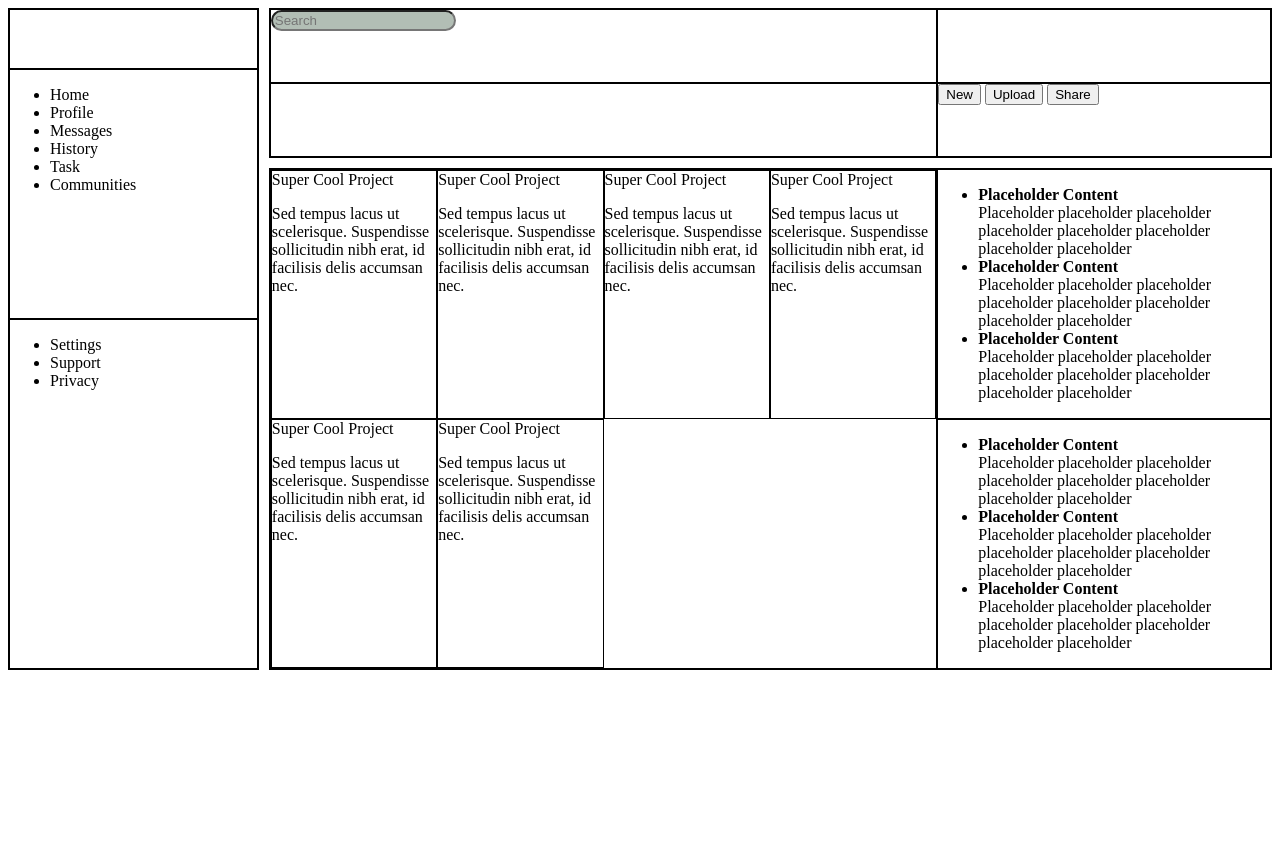
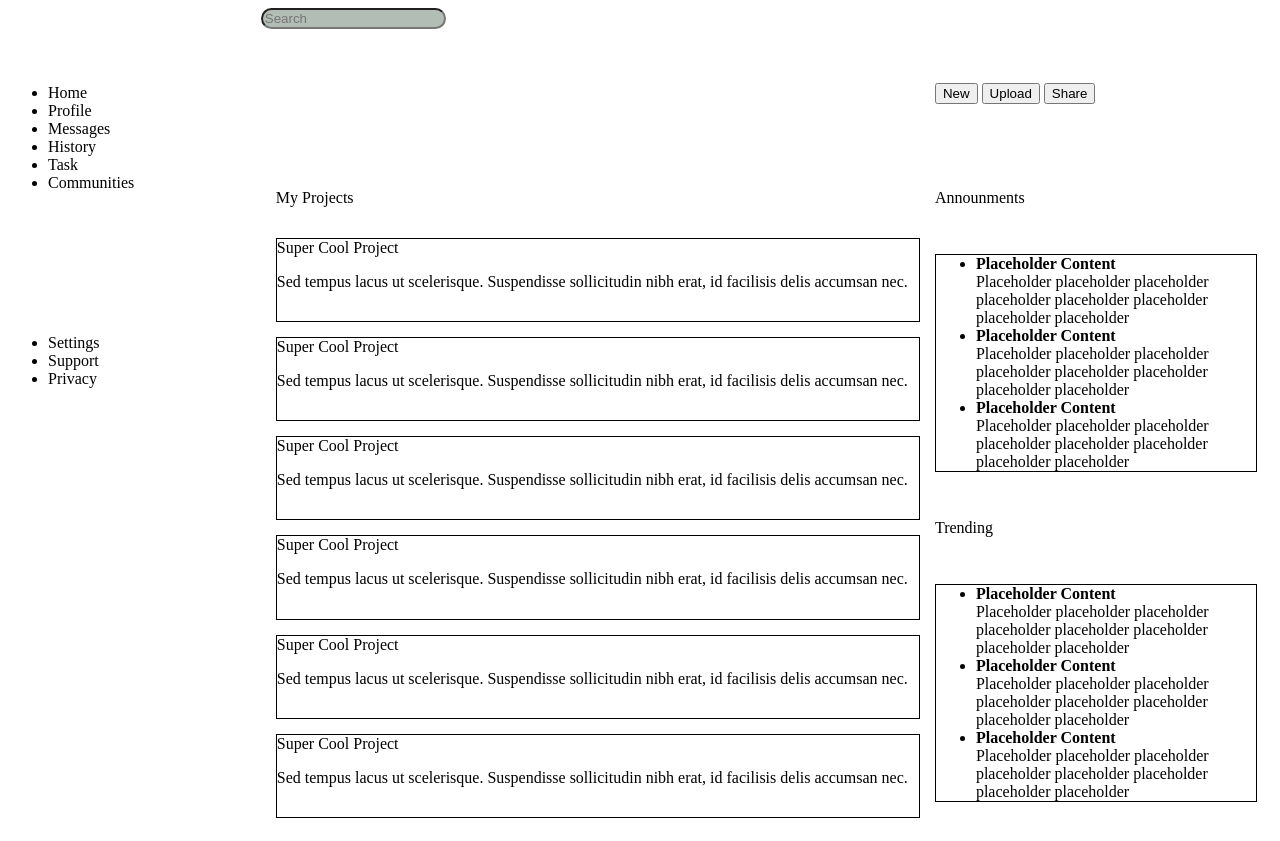
Before and after one commit to Roc327/admin-dashboard, a plain HTML site: page index.html in a window 1280 px wide. Before the commit the page ends 800 px from the top, so only its background shows below. Drawn offline with Linux system fonts and the light colour scheme.

Commit message:
updated more css styling and added missing html section titles

```diff
--- a/css/style.css
+++ b/css/style.css
@@ -1,12 +1,12 @@
 .container {
   display: grid;
   grid-template-columns: 1fr 4fr;
-  grid-template-rows: 150px 4fr;
-  gap: 10px;
+  grid-template-rows: 150px 4fr min-content;
+  /*gap: 10px;*/
 }
 
 .container div {
-  border: 1px black solid;
+  /*border: 1px black solid;*/
 }
 
 .sidebar {
@@ -21,20 +21,40 @@
   grid-column: 2;
   display: grid;
   grid-template-columns: 2fr 1fr;
+  gap: 15px;
+  margin: 15px;
 }
 
 #projects {
-  grid-row: 1 / 3;
+  grid-row: 2 / 5;
   display: grid;
-  grid-template-columns: repeat(auto-fit, minmax(150px, 1fr));
+  grid-template-columns: repeat(auto-fit, minmax(350px, 1fr));
+  gap: 15px;
+}
+
+.project {
+  border: 1px solid black;
+}
+
+#my-projects-title {
+  grid-column: 1 / 2;
+  grid-row: 1;
 }
 
 #announcements {
   grid-column-start: 2;
 }
 
+#announcements > ul {
+  border: 1px solid black;
+}
+
 #trending {
   grid-column-start: 2;
+}
+
+#trending > ul {
+  border: 1px solid black;
 }
 
 .header {
--- a/index.html
+++ b/index.html
@@ -48,6 +48,7 @@
         </div>
       </div>
       <div class="main-content">
+        <p id="my-projects-title">My Projects</p>
         <div id="projects">
           <div class="project">
             <span class="proj-header">Super Cool Project</span>
@@ -92,6 +93,7 @@
             </p>
           </div>
         </div>
+        <p id="announcements-title">Announments</p>
         <div id="announcements">
           <ul>
             <li>
@@ -111,6 +113,7 @@
             </li>
           </ul>
         </div>
+        <p id="trending-title">Trending</p>
         <div id="trending">
           <ul>
             <li>
```
